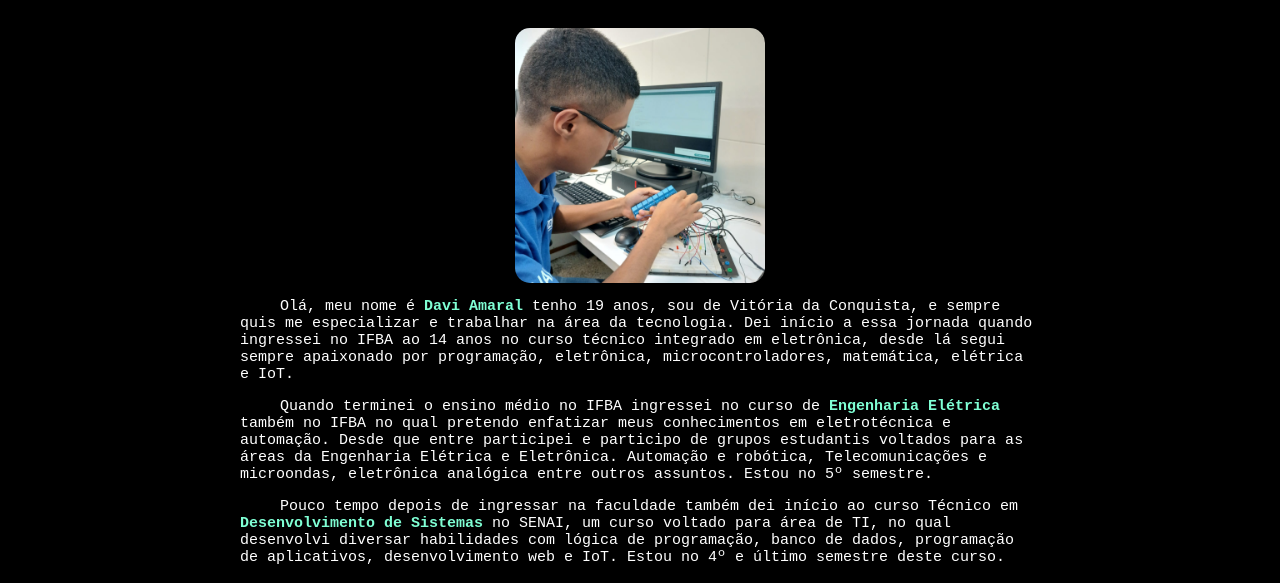
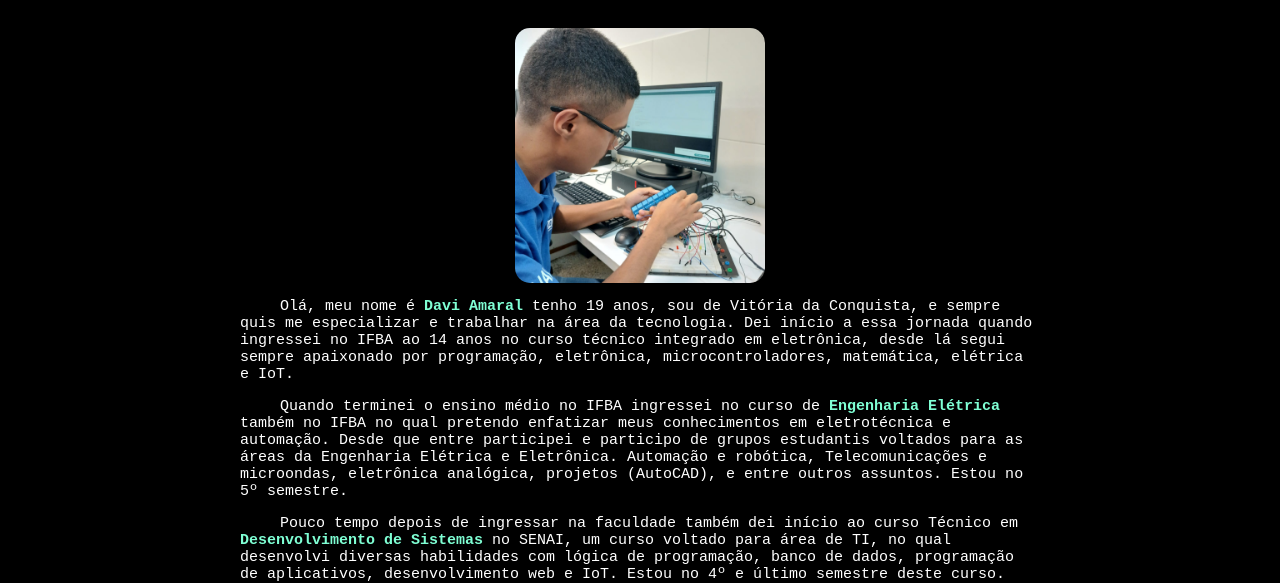
Before and after one commit to Dev-Amaral/Curriculo, a plain HTML site: page index.html in a window 1280 px wide. Shown: the part 234-817 px from the top of the page. Drawn offline with Linux system fonts and the light colour scheme.

Commit message:
atualizações

```diff
--- a/index.html
+++ b/index.html
@@ -29,8 +29,8 @@
         <div class="foto"></div>
         <div class="text"><p style="color: white; font-size: 15px; text-indent: 40px;">  Olá, meu nome é <strong style="color: aquamarine;">Davi Amaral </strong>tenho 19 anos, sou de Vitória da Conquista, e sempre quis me especializar e trabalhar na área da tecnologia. Dei início a essa jornada quando ingressei no IFBA ao 14 anos no curso técnico integrado em eletrônica,  desde lá segui sempre apaixonado por programação, eletrônica, microcontroladores, matemática, elétrica e IoT.
         </p>
-        <p style="color: white; font-size: 15px; text-indent: 40px;">  Quando terminei o ensino médio no IFBA ingressei no curso de <strong style="color: aquamarine;">Engenharia Elétrica</strong> também no IFBA no qual pretendo enfatizar meus conhecimentos em eletrotécnica e automação. Desde que entre participei e participo de grupos estudantis voltados para as áreas da Engenharia Elétrica e Eletrônica. Automação e robótica, Telecomunicações e microondas, eletrônica analógica entre outros assuntos. Estou no 5º semestre.</p>
-        <p style="color: white; font-size: 15px; text-indent: 40px;">  Pouco tempo depois de ingressar na faculdade também dei início ao curso Técnico em <strong style="color: aquamarine;">Desenvolvimento de Sistemas</strong> no SENAI, um curso voltado para área de TI, no qual desenvolvi diversar habilidades com lógica de programação, banco de dados, programação de aplicativos, desenvolvimento web e IoT. Estou no 4º e último semestre deste curso.</p>
+        <p style="color: white; font-size: 15px; text-indent: 40px;">  Quando terminei o ensino médio no IFBA ingressei no curso de <strong style="color: aquamarine;">Engenharia Elétrica</strong> também no IFBA no qual pretendo enfatizar meus conhecimentos em eletrotécnica e automação. Desde que entre participei e participo de grupos estudantis voltados para as áreas da Engenharia Elétrica e Eletrônica. Automação e robótica, Telecomunicações e microondas, eletrônica analógica, projetos (AutoCAD), e entre outros assuntos. Estou no 5º semestre.</p>
+        <p style="color: white; font-size: 15px; text-indent: 40px;">  Pouco tempo depois de ingressar na faculdade também dei início ao curso Técnico em <strong style="color: aquamarine;">Desenvolvimento de Sistemas</strong> no SENAI, um curso voltado para área de TI, no qual desenvolvi diversas habilidades com lógica de programação, banco de dados, programação de aplicativos, desenvolvimento web e IoT. Estou no 4º e último semestre deste curso.</p>
     </div>
     </div>
 
```
